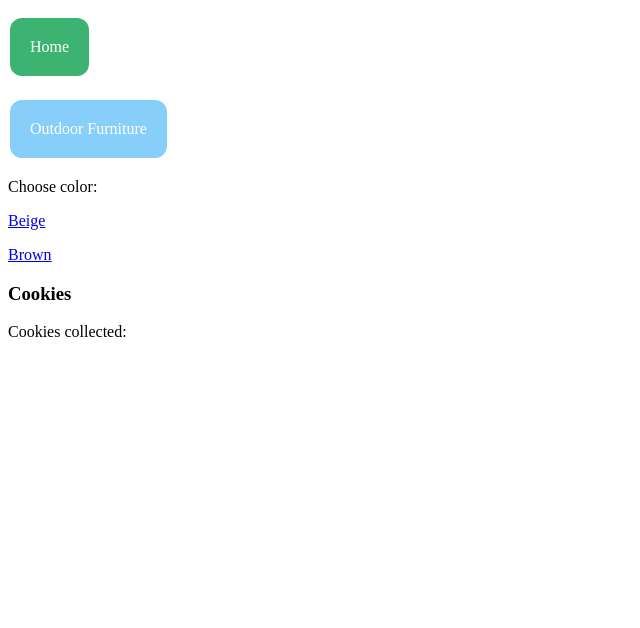
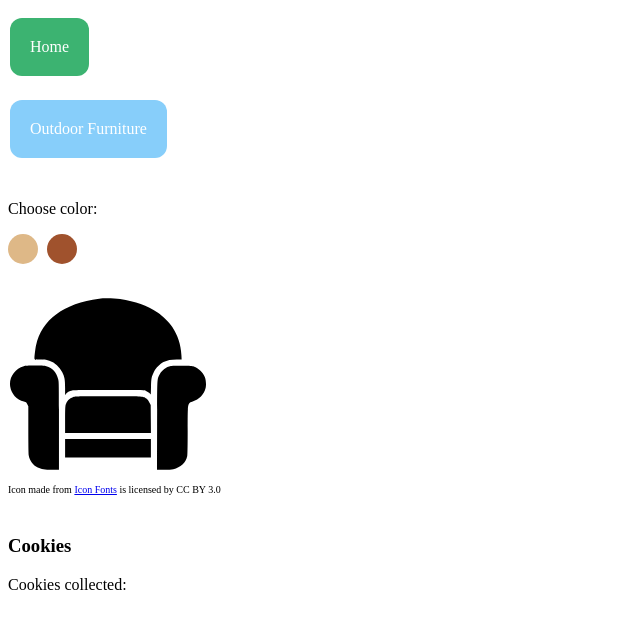
Before and after one commit to ztephm/ztephm.github.io, a plain HTML site: page furniture/indoor/indoor-furniture.html in a window 1280 px wide. Shown: the part 100-728 px from the top of the page, without its empty margins (0-640 px from the left). Drawn offline with Linux system fonts and the light colour scheme.

Commit message:
adding color btns

```diff
--- a/furniture/indoor/indoor-furniture.html
+++ b/furniture/indoor/indoor-furniture.html
@@ -26,8 +26,26 @@
           padding: 10px;
           border-radius: 9px;
         }
-        #btnCkList { background-color: peachpuff; }
-        #btnCkClear { background-color: pink; }
+        #btnBeige {
+          background-color: burlywood;
+          margin-right: 5px;
+        }
+        #btnBrown { background-color: sienna; }
+        .caption {
+          font-size: 10px;
+          margin-bottom: 40px;
+        }
+        .cta { margin-top: 3%; }
+        #colorbox {
+          width: 200px;
+          height: 200px;
+        }
+        .swatch {
+          display:inline-block;
+          width: 30px;
+          height: 30px;
+          border-radius: 20px;
+        }
     </style>
   </head>
   <body>
@@ -39,16 +57,26 @@
     <p>
       <a class="btn btnOutdoorFurniture" href="https://ztephm.github.io/furniture/outdoor/outdoor-furniture.html" role="button" data-dd-action-name="click-outdoor-furniture">Outdoor Furniture</a>
     </p>
+    <p class="cta">Choose color:</p>
+    <a id="btnBeige" class="swatch" href="#" role="button" data-dd-action-name="beige-button"></a>
+    <a id="btnBrown" class="swatch" href="#" role="button" data-dd-action-name="brown-button"></a>
     <p>
-      Choose color:
-    <p>
-      <a class="txtBtn" id="beige"  href="#" role="button" data-dd-action-name="beige-button">Beige</a>
-    </p>
-    <p>
-      <a class="txtBtn" id="brown"  href="#" role="button" data-dd-action-name="brown-button">Brown</a>
-    </p>
-    <p>
-      <div id="colorbox"></div>
+      <div id="colorbox">
+        <?xml version="1.0" encoding="utf-8"?>
+        <!-- Svg Vector Icons : http://www.onlinewebfonts.com/icon -->
+        <!DOCTYPE svg PUBLIC "-//W3C//DTD SVG 1.1//EN" "http://www.w3.org/Graphics/SVG/1.1/DTD/svg11.dtd">
+        <svg version="1.1" xmlns="http://www.w3.org/2000/svg" xmlns:xlink="http://www.w3.org/1999/xlink" x="0px" y="0px" viewBox="0 0 1000 1000" enable-background="new 0 0 1000 1000" xml:space="preserve">
+          <metadata> Svg Vector Icons : http://www.onlinewebfonts.com/icon </metadata>
+          <g><g transform="translate(0.000000,511.000000) scale(0.100000,-0.100000)">
+            <path class="chairPath" d="M4559.1,4377.8c-1763.9-226-2886.3-1053.4-3156.3-2329c-34.5-157.1-80.4-540.1-80.4-662.7c0-40.2,9.6-42.1,302.6-49.8c262.4-7.7,317.9-15.3,442.4-59.4c289.2-101.5,505.6-296.9,645.4-576.5c118.7-241.3,141.7-369.7,141.7-796.8v-354.3l47.9,70.9c51.7,76.6,162.8,137.9,306.4,168.5c65.1,13.4,660.8,19.2,1848.2,15.3c1666.3-5.7,1756.3-7.7,1846.3-42.1c51.7-19.2,126.4-69,164.7-107.3l72.8-72.8l9.6,377.3c9.6,419.4,26.8,511.4,143.7,748.9c91.9,187.7,306.4,409.9,480.7,496.1c195.3,99.6,373.5,136,658.8,136h249l-11.5,206.8c-28.7,532.5-181.9,1005.5-455.8,1415.4c-141.7,212.6-501.8,563.1-735.5,718.2c-524.8,346.7-1095.5,551.6-1877,676.1C5336.7,4398.8,4810,4408.4,4559.1,4377.8z"/>
+            <path class="chairPath" d="M788,1003.1C336,882.5,35.3,426.6,111.9-23.5c61.3-363.9,316-641.6,683.7-743.1c109.2-30.7,116.8-38.3,168.5-134.1l51.7-99.6v-1162.5c0-693.3,7.7-1210.4,19.2-1285.2c42.1-264.3,216.4-501.8,453.9-614.8c185.8-88.1,335.2-113,720.1-113h339v2189.1c0,2120.2-1.9,2194.9-38.3,2338.5c-88.1,346.7-281.5,555.4-595.6,643.5c-124.5,34.5-193.4,38.3-582.2,36.4C1010.2,1031.8,862.7,1024.2,788,1003.1z"/>
+            <path class="chairPath" d="M8142.6,1012.7c-231.7-46-453.9-212.6-555.4-417.5c-136-266.2-124.5-74.7-132.1-2545.4l-5.7-2225.5h340.9c226,0,386.9,9.6,475,28.7c369.6,78.5,626.3,319.8,697.2,656.9c13.4,68.9,21.1,482.6,21.1,1264.1c0,1204.7,3.8,1252.6,82.3,1373.2c32.6,49.8,63.2,67,168.5,93.8c312.2,80.5,572.7,352.4,649.3,679.9c32.6,139.8,15.3,385-38.3,524.8c-90,235.6-314.1,455.8-555.4,540.1c-91.9,32.6-166.6,38.3-584.2,40.2C8443.3,1028,8188.5,1022.3,8142.6,1012.7z"/>
+            <path class="chairPath" d="M3270.2-536.8c-214.5-69-333.3-189.6-386.9-396.5c-23-86.2-28.7-245.1-28.7-756.5v-647.3h2145.1h2147l-5.7,697.1l-5.7,695.3l-67,132.2c-44.1,86.2-93.9,151.3-149.4,193.4c-162.8,124.5-109.2,120.7-1907.6,118.7C3477-500.4,3375.5-502.3,3270.2-536.8z"/>
+            <path class="chairPath" d="M2854.6-3103.2v-459.6h2145.1h2145.1v459.6v459.7H4999.6H2854.6V-3103.2z"/>
+          </g></g>
+        </svg>
+      </div>
+      <div class="caption">Icon made from <a href="http://www.onlinewebfonts.com/icon">Icon Fonts</a> is licensed by CC BY 3.0</div>
     </p>
     <h3>Cookies</h3>
     <p id="cookieList"></p>
@@ -77,6 +105,21 @@
         window.DD_RUM.startSessionReplayRecording();
     </script>
    <script>
+    // Color buttons
+    document.getElementById("btnBeige").addEventListener("click", function() {
+        const chairs = document.getElementsByClassName("chairPath");
+        for (let i = 0; i < chairs.length; i++) {
+          chairs[i].style.fill="burlywood";
+        }
+      });
+
+    document.getElementById("btnBrown").addEventListener("click", function() {
+        const chairs = document.getElementsByClassName("chairPath");
+        for (let i = 0; i < chairs.length; i++) {
+          chairs[i].style.fill="sienna";
+        }
+      });
+
     // Cookie handling
     // Display cookies on page load
     window.onload = function() {
```
Also changed, not shown: furniture/outdoor/outdoor-furniture.html (+0 -11 lines).
